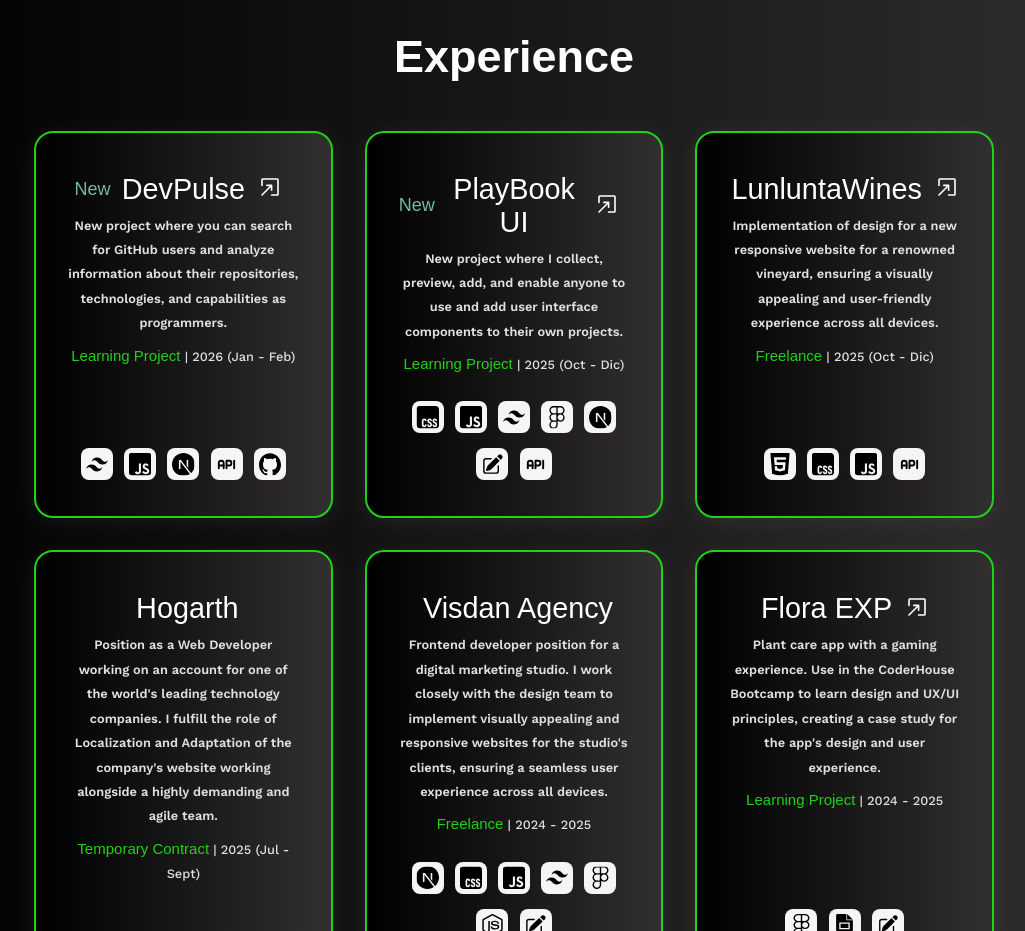
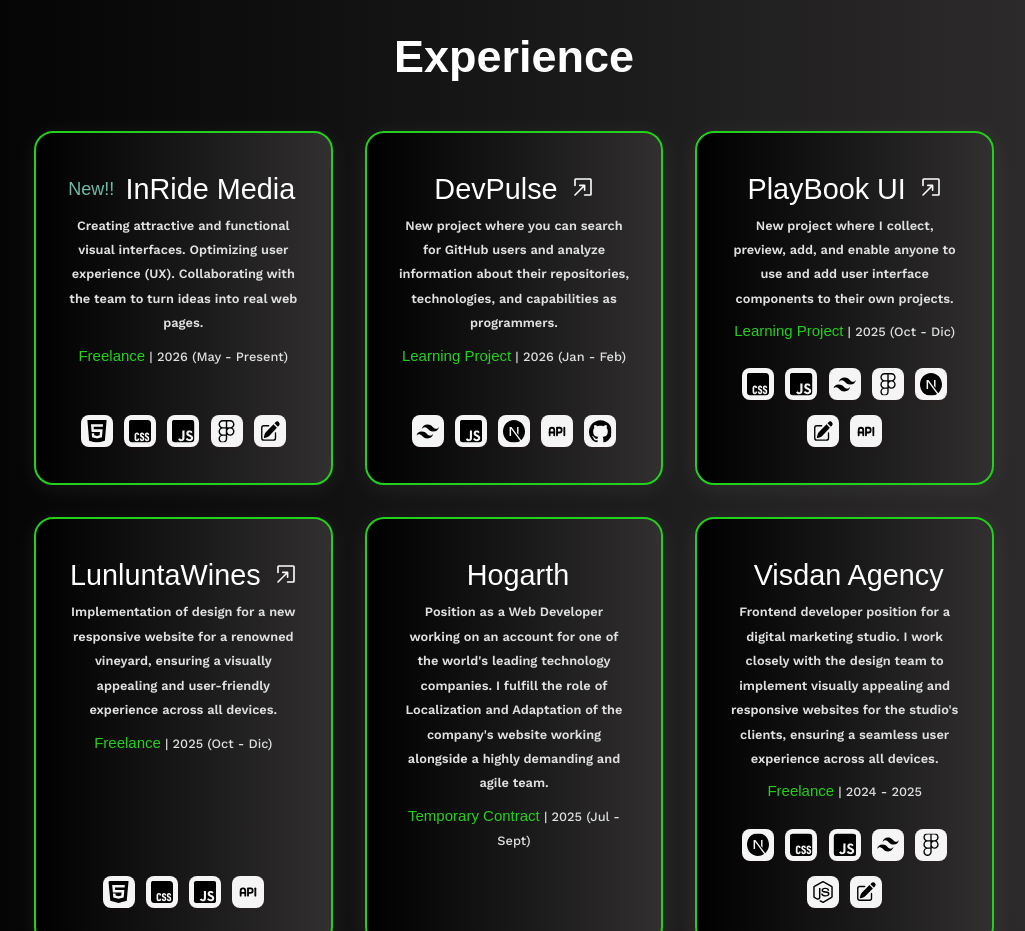
Before and after one commit to errecart/portfolio, a Next.js app: page / in a window 1280 px wide. Shown: the part 1300-2231 px from the top of the page, without its empty margins (126-1151 px from the left). Built offline with nearby package versions, Linux system fonts and the light colour scheme; a web font is replaced by a local one.

Commit message:
[new]:add experience, new CV, [change]: window logo

```diff
--- a/src/app/layout.js
+++ b/src/app/layout.js
@@ -14,6 +14,9 @@
 export const metadata = {
   title: "Juan Ignacio Errrecart Portfolio",
   description: "Welcome to my portfolio website. I am a Frontend Web Developer with a passion for creating beautiful and functional websites.",
+  icons:{
+    icon:"/logo.svg"
+  }
 };
 
 export default function RootLayout({ children }) {
--- a/src/pages/Experience/Experience.jsx
+++ b/src/pages/Experience/Experience.jsx
@@ -221,7 +221,6 @@
       link: "https://playbookui.netlify.app/",
       date: "2025 (Oct - Dic)",
       mode: "Learning Project",
-      new: "New",
     },
     {
       id: 8,
@@ -257,7 +256,43 @@
       link: "https://devpulseproject.netlify.app/",
       date: "2026 (Jan - Feb)",
       mode: "Learning Project",
-      new: "New",
+    },
+        {
+      id: 9,
+      title: "InRide Media",
+      text: "Creating attractive and functional visual interfaces. Optimizing user experience (UX). Collaborating with the team to turn ideas into real web pages.",
+      categories: [
+        {
+          src: "assets/icons/knowledge/html5.svg",
+          alt: "HTML icon",
+          name: "HTML",
+        },
+        {
+          src: "assets/icons/knowledge/css.svg",
+          alt: "CSS icon",
+          name: "CSS",
+        },
+        {
+          src: "assets/icons/knowledge/javascript.svg",
+          alt: "JavaScript icon",
+          name: "JavaScript",
+        },
+        {
+          src: "assets/icons/knowledge/figma.svg",
+          alt: "Figma icon",
+          name: "Figma",
+        },
+        {
+          src: "assets/icons/knowledge/design.svg",
+          alt: "Design icon",
+          name: "Design",
+        },
+      ],
+      link: "",
+      date: "2026 (May - Present)",
+      mode: "Freelance",
+      new:"New!!"
+
     },
   ];
 
```
Also changed, not shown: public/logo.svg (added), 1 other file (tests, documents, lock files or other folders).
